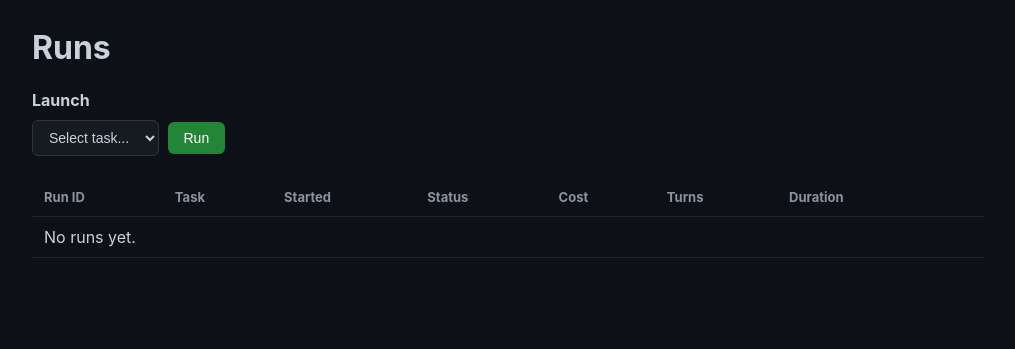
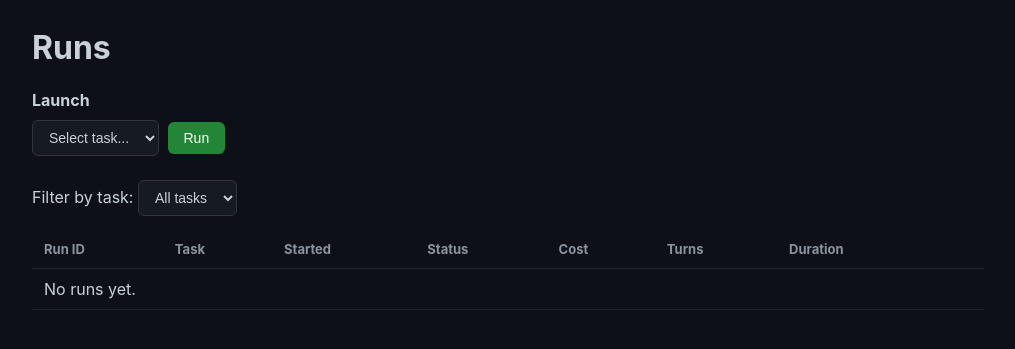
Before and after one commit to orestis-z/agentd, a Flask app: page / in a window 1280 px wide. Shown: the part 52-401 px from the top of the page, without its empty margins (132-1147 px from the left). Run offline with Flask 3, Linux system fonts and the light colour scheme.

Commit message:
Add task filter dropdown to runs table
Co-Authored-By: Claude Opus 4.6 <noreply@anthropic.com>
Signed-off-by: Orestis Zambounis <orestis.zambounis@gmail.com>

```diff
--- a/ui/app.py
+++ b/ui/app.py
@@ -67,7 +67,9 @@ def _list_tasks() -> list[str]:
 
 @app.route("/")
 def index():
-    return render_template("runs.html", runs=_list_runs(), tasks=_list_tasks())
+    runs = _list_runs()
+    task_names = sorted(set(r["task"] for r in runs))
+    return render_template("runs.html", runs=runs, tasks=_list_tasks(), task_names=task_names)
 
 
 @app.route("/launch", methods=["POST"])
--- a/ui/templates/runs.html
+++ b/ui/templates/runs.html
@@ -16,6 +16,15 @@
 </section>
 
 <section>
+    <div class="filter-bar">
+        <label for="task-filter">Filter by task:</label>
+        <select id="task-filter" onchange="filterRuns()">
+            <option value="">All tasks</option>
+            {% for task in task_names %}
+            <option value="{{ task }}">{{ task }}</option>
+            {% endfor %}
+        </select>
+    </div>
     <table>
         <thead>
             <tr>
@@ -31,7 +40,7 @@
         </thead>
         <tbody>
             {% for run in runs %}
-            <tr class="status-{{ run.status }}">
+            <tr class="status-{{ run.status }}" data-task="{{ run.task }}">
                 <td><code>{{ run.run_id_short }}</code></td>
                 <td>{{ run.task }}</td>
                 <td>{{ run.started }}</td>
@@ -55,4 +64,13 @@
         </tbody>
     </table>
 </section>
+<script>
+function filterRuns() {
+    var sel = document.getElementById('task-filter').value;
+    var rows = document.querySelectorAll('tbody tr[data-task]');
+    rows.forEach(function(row) {
+        row.style.display = (!sel || row.dataset.task === sel) ? '' : 'none';
+    });
+}
+</script>
 {% endblock %}
```
